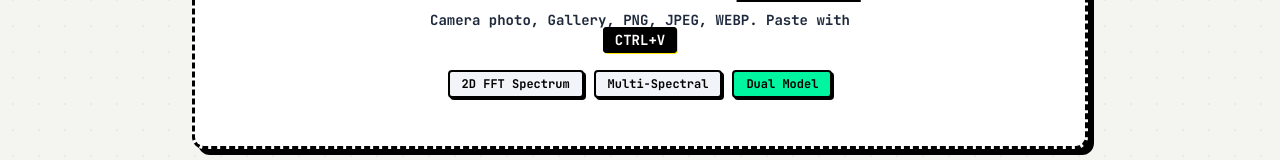
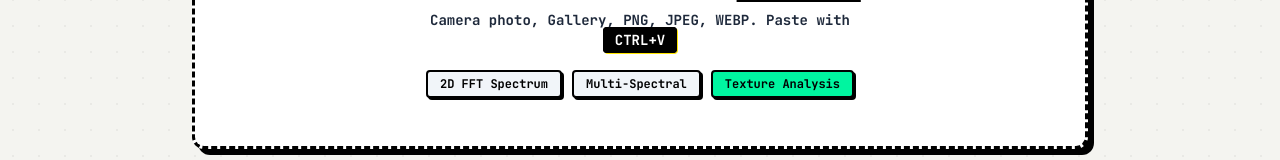
Before and after one commit to xeeshan-zs/The-Eyes, a React (Vite) app in the folder frontend/: page / in a window 1280 px wide. Shown: the part 559-719 px from the top of the page. Built offline with nearby package versions, Linux system fonts and the light colour scheme; no server answers.

Commit message:
Update upload label to match texture analysis

```diff
--- a/frontend/src/components/Dropzone.jsx
+++ b/frontend/src/components/Dropzone.jsx
@@ -107,7 +107,7 @@ export default function Dropzone({ onFileSelected, loading, currentPreview, load
               Multi-Spectral
             </span>
             <span className="px-2.5 sm:px-3 py-1 rounded bg-[#00F5A0] text-black border-2 border-black shadow-[2px_2px_0px_#000000] dark:shadow-[2px_2px_0px_#FFFFFF]">
-              Dual Model
+              Texture Analysis
             </span>
           </div>
         </div>
```
